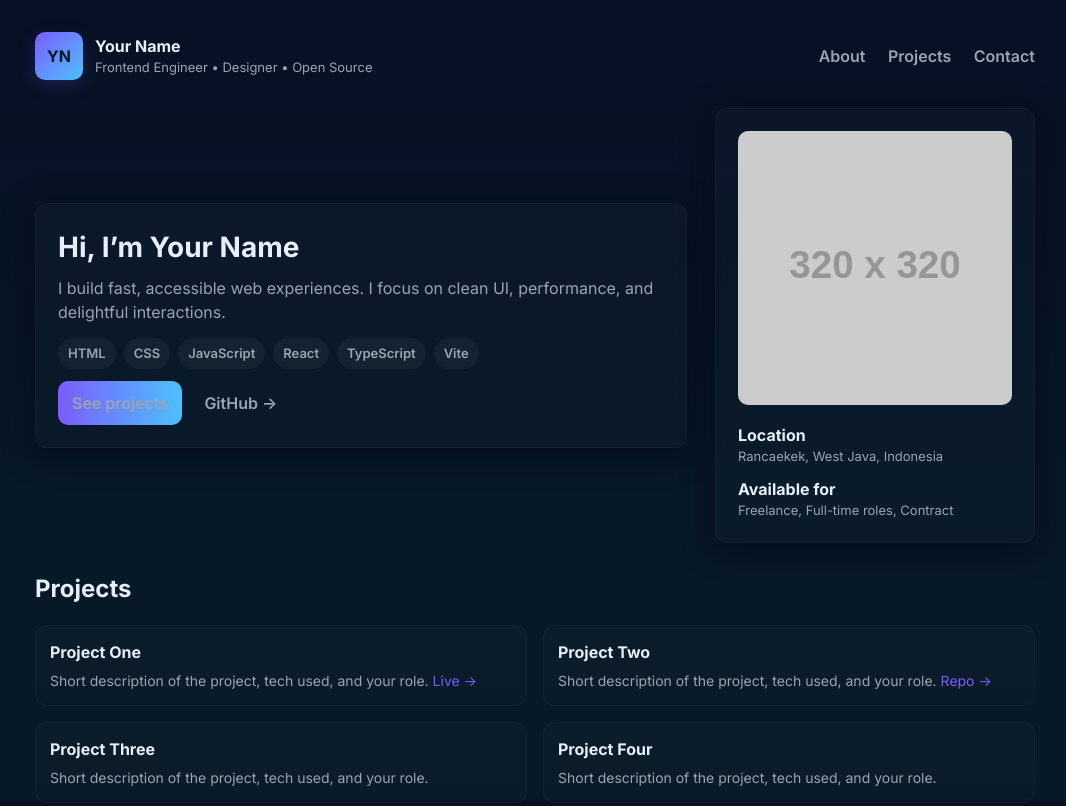
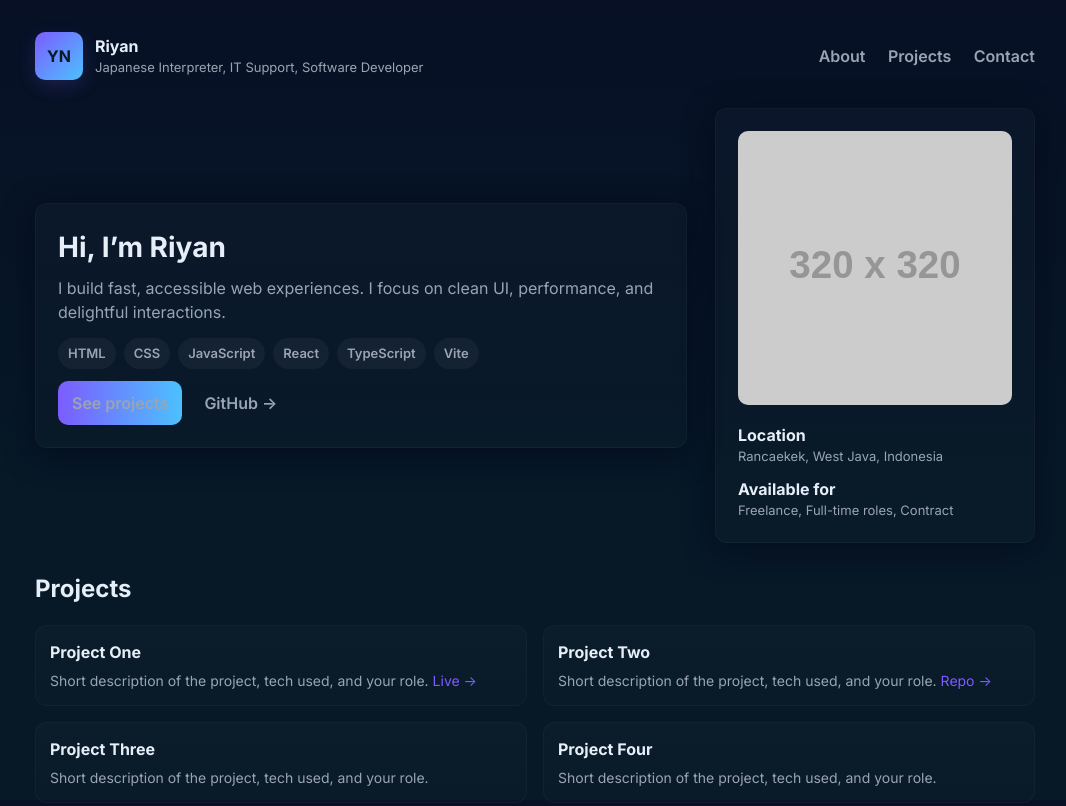
Before and after one commit to KaitoDeluxxe/Portofolio, a plain HTML site: page index.html in a window 1280 px wide. Shown: the top 806 px of the page, without its empty margins (105-1171 px from the left). Drawn offline with Linux system fonts and the light colour scheme; placeholder pictures from the web are drawn by us.

Commit message:
Update index.html

```diff
--- a/index.html
+++ b/index.html
@@ -3,8 +3,8 @@
 <head>
   <meta charset="utf-8" />
   <meta name="viewport" content="width=device-width,initial-scale=1" />
-  <title>Your Name — Portfolio</title>
-  <meta name="description" content="Portfolio of Your Name — projects, about, contact" />
+  <title> Kaito Deluxe's Portofolio </title></title>
+  <meta name="description" content="Portfolio of Kaito Deluxe's projects, about, contact" />
 
   <!-- Optional: Google Font -->
   <link href="https://fonts.googleapis.com/css2?family=Inter:wght@300;400;600;700&display=swap" rel="stylesheet">
@@ -81,8 +81,8 @@
       <div class="brand">
         <div class="logo">YN</div>
         <div>
-          <div style="font-weight:700">Your Name</div>
-          <div class="muted" style="font-size:13px">Frontend Engineer • Designer • Open Source</div>
+          <div style="font-weight:700">Riyan</div>
+          <div class="muted" style="font-size:13px"> Japanese Interpreter, IT Support, Software Developer</div>
         </div>
       </div>
 
@@ -95,7 +95,7 @@
 
     <section class="hero">
       <div class="card">
-        <h1>Hi, I’m Your Name</h1>
+        <h1>Hi, I’m Riyan</h1>
         <p class="lead">I build fast, accessible web experiences. I focus on clean UI, performance, and delightful interactions.</p>
 
         <div class="skills" aria-hidden="false" style="margin-top:14px">
```
